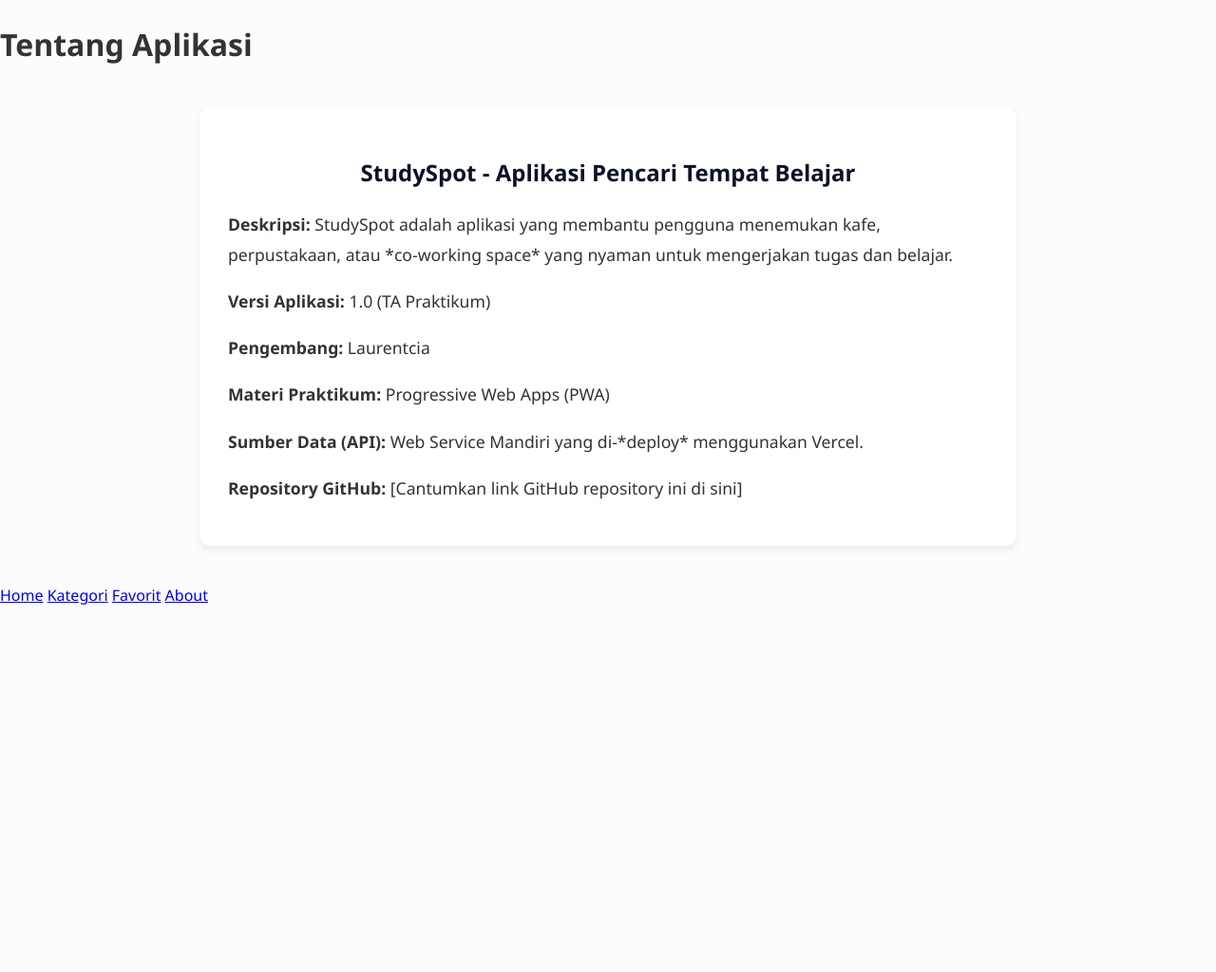
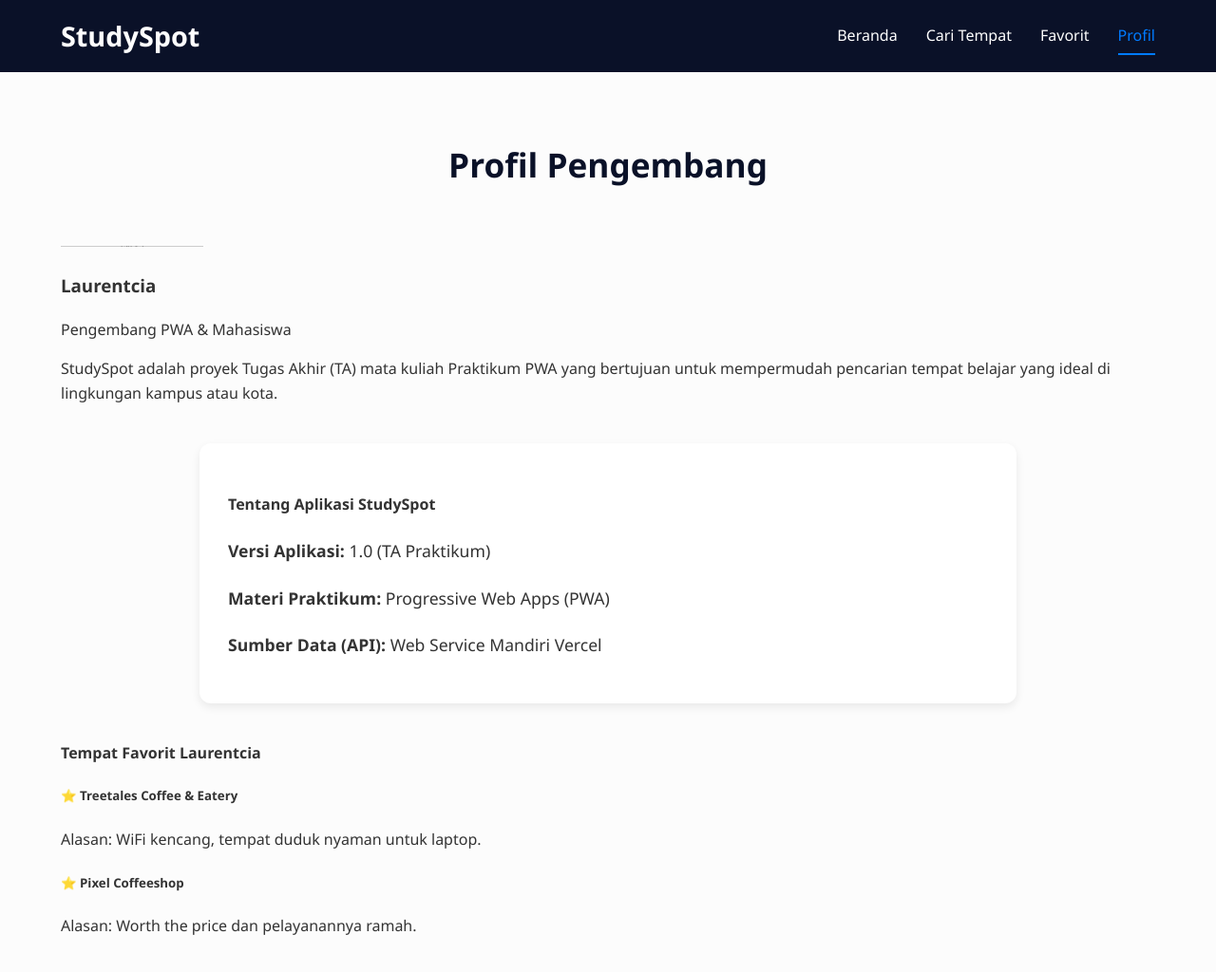
Before and after one commit to Laurentcia/studyspot-pwa-frontend, a plain HTML site: page about.html in a window 1280 px wide. Shown: the whole page at 95% size. Before the commit the page ends 800 px from the top, so only its background shows below. Drawn offline with Linux system fonts and the light colour scheme; placeholder pictures from the web are drawn by us.

Commit message:
Update about.html

```diff
--- a/about.html
+++ b/about.html
@@ -3,33 +3,52 @@
 <head>
     <meta charset="UTF-8">
     <meta name="viewport" content="width=device-width, initial-scale=1.0">
-    <title>About StudySpot</title>
+    <title>StudySpot - Profil</title>
     <link rel="stylesheet" href="style.css">
     <link rel="manifest" href="manifest.json">
 </head>
 <body>
-    <header>
-        <h1>Tentang Aplikasi</h1>
-    </header>
+    <nav class="top-nav">
+        <div class="logo">StudySpot</div>
+        <ul>
+            <li><a href="index.html">Beranda</a></li>
+            <li><a href="categories.html">Cari Tempat</a></li>
+            <li><a href="favorites.html">Favorit</a></li>
+            <li><a href="about.html" class="active">Profil</a></li>
+        </ul>
+    </nav>
 
-    <main>
+    <main class="content-section">
+        <h2>Profil Pengembang</h2>
+
+        <div class="profile-card">
+            <img src="https://via.placeholder.com/150/0A1128/FFFFFF?text=L" alt="Foto Profil Laurentcia" class="profile-picture">
+            <h3>Laurentcia</h3>
+            <p class="role">Pengembang PWA & Mahasiswa</p>
+            <p class="bio">StudySpot adalah proyek Tugas Akhir (TA) mata kuliah Praktikum PWA yang bertujuan untuk mempermudah pencarian tempat belajar yang ideal di lingkungan kampus atau kota.</p>
+        </div>
+
         <div class="about-card">
-            <h2>StudySpot - Aplikasi Pencari Tempat Belajar</h2>
-            <p><strong>Deskripsi:</strong> StudySpot adalah aplikasi yang membantu pengguna menemukan kafe, perpustakaan, atau *co-working space* yang nyaman untuk mengerjakan tugas dan belajar.</p>
+            <h4>Tentang Aplikasi StudySpot</h4>
             <p><strong>Versi Aplikasi:</strong> 1.0 (TA Praktikum)</p>
-            <p><strong>Pengembang:</strong> Laurentcia</p>
             <p><strong>Materi Praktikum:</strong> Progressive Web Apps (PWA)</p>
-            <p><strong>Sumber Data (API):</strong> Web Service Mandiri yang di-*deploy* menggunakan Vercel.</p>
-            <p><strong>Repository GitHub:</strong> [Cantumkan link GitHub repository ini di sini]</p>
+            <p><strong>Sumber Data (API):</strong> Web Service Mandiri Vercel</p>
+        </div>
+
+        <div class="favorites-section">
+            <h4>Tempat Favorit Laurentcia</h4>
+            <div class="favorite-list">
+                <div class="favorite-item">
+                    <h5>⭐ Treetales Coffee & Eatery</h5>
+                    <p>Alasan: WiFi kencang, tempat duduk nyaman untuk laptop.</p>
+                </div>
+                <div class="favorite-item">
+                    <h5>⭐ Pixel Coffeeshop</h5>
+                    <p>Alasan: Worth the price dan pelayanannya ramah.</p>
+                </div>
+            </div>
         </div>
     </main>
-
-    <nav class="bottom-nav">
-        <a href="index.html"> Home</a>
-        <a href="categories.html"> Kategori</a>
-        <a href="favorites.html"> Favorit</a>
-        <a href="about.html" class="active"> About</a>
-    </nav>
 
     <script src="sw-register.js"></script>
 </body>
```
